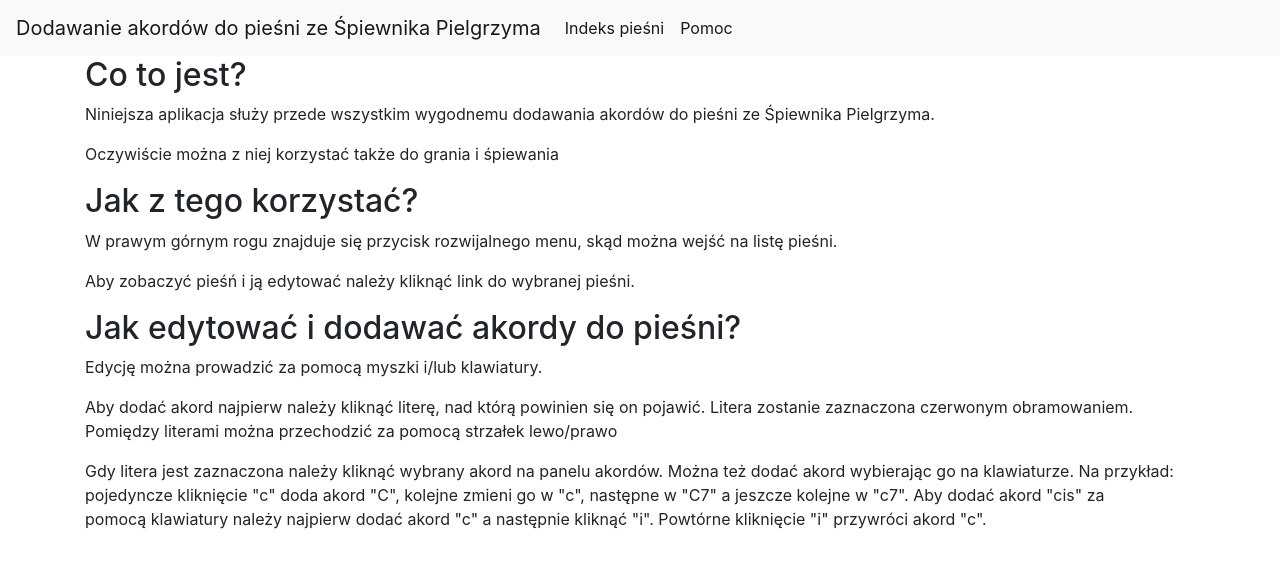
After one commit to Norbiox/piesni-z-akordami, a Flask app: page /help in a window 1280 px wide. The commit adds this page. Shown: the top 568 px of the page. Run offline with Flask 3, Linux system fonts and the light colour scheme; parts of the project's set-up code (start-up, migrations or seed data) failed here and were passed over; some libraries are stand-ins or nearby versions.

Commit message:
add help page

```diff
--- a/app/templates/base.html
+++ b/app/templates/base.html
@@ -14,6 +14,7 @@
     <div class="collapse navbar-collapse" id="navbarSupportedContent">
       <ul class="navbar-nav mr-auto">
         <li class="nav-item active"><a class="nav-link" href="/">Indeks pieśni</a></li>
+        <li class="nav-item active"><a class="nav-link" href="/help">Pomoc</a></li>
       </ul>
     </div>
   </nav>
--- /dev/null
+++ b/app/templates/help.html
@@ -0,0 +1,34 @@
+{% extends 'base.html' %}
+
+{% block header %}
+  <h1>{% block title %}Pomoc{% endblock %}</h1>
+{% endblock %}
+
+{% block content %}
+  <section id="pomoc">
+    <div>
+      <h2>Co to jest?</h2>
+      <p>Niniejsza aplikacja służy przede wszystkim wygodnemu dodawania akordów do pieśni ze Śpiewnika Pielgrzyma.</p>
+      <p>Oczywiście można z niej korzystać także do grania i śpiewania</p>
+    </div>
+    <div>
+      <h2>Jak z tego korzystać?</h2>
+      <p>W prawym górnym rogu znajduje się przycisk rozwijalnego menu, skąd można wejść na listę pieśni.</p>
+      <p>Aby zobaczyć pieśń i ją edytować należy kliknąć link do wybranej pieśni.</p>
+    </div>
+    <div>
+      <h2>Jak edytować i dodawać akordy do pieśni?</h2>
+      <p>Edycję można prowadzić za pomocą myszki i/lub klawiatury.</p>
+      <p>
+        Aby dodać akord najpierw należy kliknąć literę, nad którą powinien się on pojawić.
+        Litera zostanie zaznaczona czerwonym obramowaniem.
+        Pomiędzy literami można przechodzić za pomocą strzałek lewo/prawo
+      </p>
+      <p>
+        Gdy litera jest zaznaczona należy kliknąć wybrany akord na panelu akordów.
+        Można też dodać akord wybierając go na klawiaturze. Na przykład: pojedyncze kliknięcie "c" doda akord "C", kolejne zmieni go w "c", następne w "C7" a jeszcze kolejne w "c7".
+        Aby dodać akord "cis" za pomocą klawiatury należy najpierw dodać akord "c" a następnie kliknąć "i". Powtórne kliknięcie "i" przywróci akord "c".
+      </p>
+    </div>
+  </section>
+{% endblock %}
--- a/app/views.py
+++ b/app/views.py
@@ -23,6 +23,12 @@ def edit(uid: str) -> str:
     return render_template("edit.html", hymn=repo.get_hymn_by_uid(uid))
 
 
+@blueprint.route("/help", methods=["GET"])
+@auth.login_required
+def help() -> str:
+    return render_template("help.html")
+
+
 @blueprint.route("/add_chord/<uid>", methods=["POST"])
 @auth.login_required
 def add_chord(uid: str) -> str:
```
